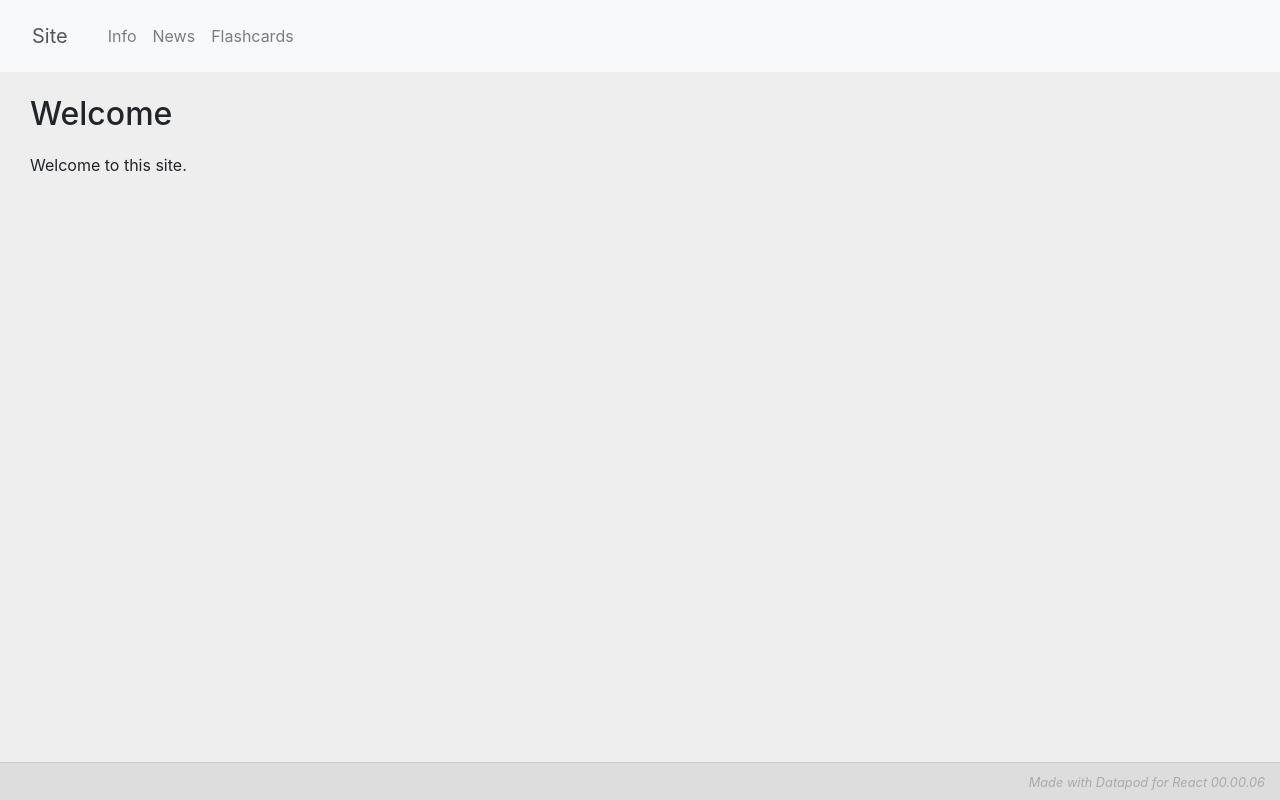
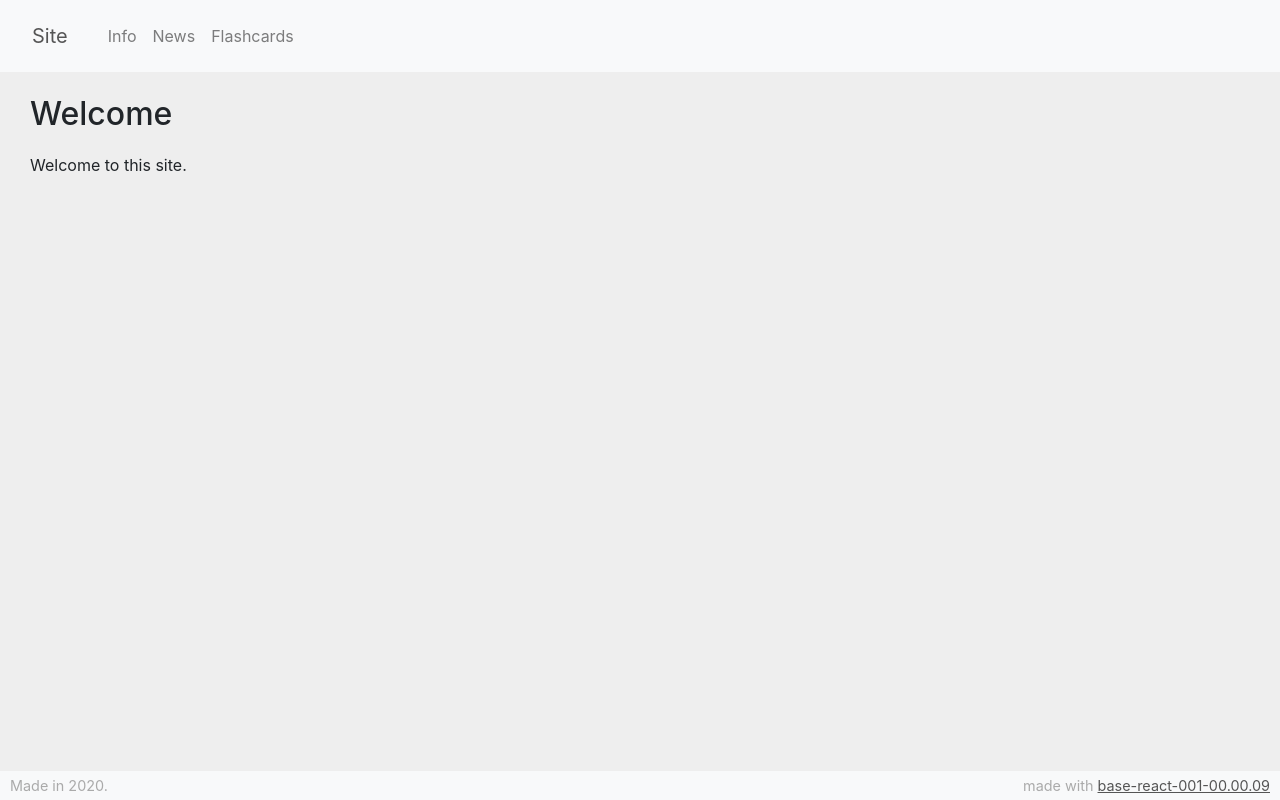
Before and after one commit to edwardtanguay/base-react-001, a React (Create React App) app: page / in a window 1280 px wide. Built offline with nearby package versions, Linux system fonts and the light colour scheme.

Commit message:
add footer

```diff
--- a/src/datapod/components/Main.tsx
+++ b/src/datapod/components/Main.tsx
@@ -57,9 +57,12 @@ class Main extends Component {
 
 					<div>&nbsp;</div>
 					<div>&nbsp;</div>
-					<div className="footer version">
-						<div className="innerFooter">Made with Datapod for React 00.00.06</div>
-					</div>
+
+
+					<footer className="footer fixed-bottom">
+						<div className="left">Made in 2020.</div>
+						<div className="right">made with <a href="https://github.com/edwardtanguay/base-react-001">base-react-001-00.00.09</a></div>
+					</footer>
 				</div>
 			</BrowserRouter>
 		);
--- a/src/datapod/styles/main.scss
+++ b/src/datapod/styles/main.scss
@@ -1,4 +1,6 @@
 $frame_background_color: #ddd;
+$text_muted: #aaa;
+$link_muted: #555;
 
 .App {
 	text-align: left;
@@ -11,25 +13,6 @@ body {
 .pageContent {
 	padding: 15px 30px;
 	margin: 70px 0 0 0;
-}
-
-.footer {
-	position: fixed;
-	margin-right: 10px;
-	bottom: 0;
-	left: 0;
-	font-size: 0.8em;
-	color: #aaa;
-	font-style: italic;
-	text-align: right;
-	width: 100%;
-	background-color: $frame_background_color;
-	border-top: 1px solid #ccc;
-	height: 38px;
-
-	.innerFooter {
-		margin: 10px 15px 15px 15px;
-	}
 }
 
 h2.pageTitle {
@@ -88,3 +71,25 @@ a.active {
 	color: #555;
 	font-weight: normal;
 }
+
+.footer {
+	background-color: #f8f9fa;
+	height: 2em;
+	padding-top: 4px;
+	color: $text_muted;
+	font-size: .9em;
+	display: flex;
+	justify-content: space-between;
+	a {
+		color: $link_muted;
+		text-decoration: underline;
+	}
+
+	.left {
+		padding-left: 10px;
+	}
+
+	.right {
+		padding-right: 10px;
+	}
+}
```
Also changed, not shown: dev/save.txt, 1 other file (tests, documents, lock files or other folders).
